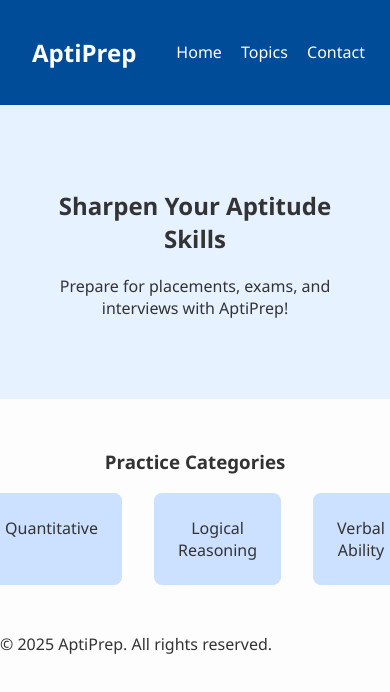
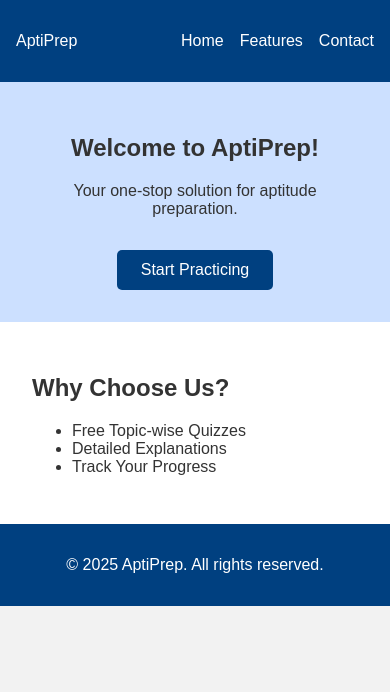
Before and after one commit to Codeunia/AptiPrep-Aptitude-Assessment-Platform, a plain HTML site: page index.html in a window 390 px wide. Drawn offline with Linux system fonts and the light colour scheme; files that its build step writes are made by us from their sources.

Commit message:
Updated HTML and CSS with responsive layout

```diff
--- a/index.html
+++ b/index.html
@@ -1,43 +1,40 @@
 <!DOCTYPE html>
 <html lang="en">
 <head>
-  <meta charset="UTF-8" />
+  <meta charset="UTF-8">
   <meta name="viewport" content="width=device-width, initial-scale=1.0" />
-  <title>AptiPrep - Your Aptitude Partner</title>
-  <link rel="stylesheet" href="assets/css/style.css" />
+  <title>AptiPrep - Home</title>
+  <link rel="stylesheet" href="style.css">
 </head>
 <body>
   <header>
-    <nav class="navbar">
-      <h1 class="logo">AptiPrep</h1>
-      <ul class="nav-links">
+    <nav>
+      <div class="logo">AptiPrep</div>
+      <ul>
         <li><a href="#">Home</a></li>
-        <li><a href="#">Topics</a></li>
+        <li><a href="#">Features</a></li>
         <li><a href="#">Contact</a></li>
       </ul>
     </nav>
   </header>
 
-  <main>
-    <section class="hero">
-      <h2>Sharpen Your Aptitude Skills</h2>
-      <p>Prepare for placements, exams, and interviews with AptiPrep!</p>
-    </section>
+  <section class="hero">
+    <h1>Welcome to AptiPrep!</h1>
+    <p>Your one-stop solution for aptitude preparation.</p>
+    <a href="#" class="cta">Start Practicing</a>
+  </section>
 
-    <section class="topics">
-      <h3>Practice Categories</h3>
-      <div class="topic-list">
-        <div class="topic-box">Quantitative</div>
-        <div class="topic-box">Logical Reasoning</div>
-        <div class="topic-box">Verbal Ability</div>
-      </div>
-    </section>
-  </main>
+  <section class="features">
+    <h2>Why Choose Us?</h2>
+    <ul>
+      <li>Free Topic-wise Quizzes</li>
+      <li>Detailed Explanations</li>
+      <li>Track Your Progress</li>
+    </ul>
+  </section>
 
   <footer>
     <p>&copy; 2025 AptiPrep. All rights reserved.</p>
   </footer>
-
-  <script src="assets/js/script.js"></script>
 </body>
 </html>
--- a/style.css
+++ b/style.css
@@ -1,55 +1,58 @@
 body {
+  font-family: Arial, sans-serif;
   margin: 0;
-  font-family: 'Segoe UI', sans-serif;
-  background-color: #fdfdfd;
+  padding: 0;
+  background: #f2f2f2;
   color: #333;
 }
 
-.navbar {
-  background-color: #004c99;
-  color: #fff;
+header {
+  background: #004080;
+  padding: 1em;
+  color: white;
+}
+
+nav {
   display: flex;
   justify-content: space-between;
   align-items: center;
-  padding: 1rem 2rem;
 }
 
-.logo {
-  font-size: 1.5rem;
+nav ul {
+  list-style: none;
+  display: flex;
+  gap: 1em;
 }
 
-.nav-links {
-  list-style: none;
-  display: flex;
-  gap: 1.2rem;
-}
-
-.nav-links li a {
+nav a {
   color: white;
   text-decoration: none;
 }
 
 .hero {
-  padding: 4rem 2rem;
-  text-align: center;
-  background-color: #e6f2ff;
-}
-
-.topics {
-  padding: 2rem;
+  padding: 2em;
+  background: #cce0ff;
   text-align: center;
 }
 
-.topic-list {
-  display: flex;
-  justify-content: center;
-  gap: 2rem;
-  margin-top: 1rem;
+.cta {
+  display: inline-block;
+  margin-top: 1em;
+  padding: 0.7em 1.5em;
+  background: #004080;
+  color: white;
+  text-decoration: none;
+  border-radius: 5px;
 }
 
-.topic-box {
-  background-color: #cce0ff;
-  padding: 1.5rem;
-  border-radius: 8px;
-  width: 150px;
+.features {
+  padding: 2em;
+  background: #fff;
 }
+
+footer {
+  text-align: center;
+  padding: 1em;
+  background: #004080;
+  color: white;
+}
```
